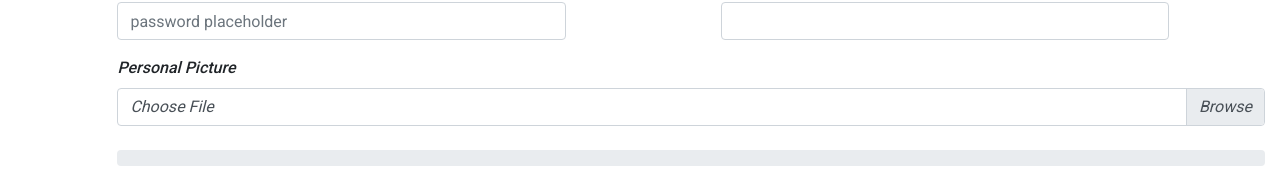
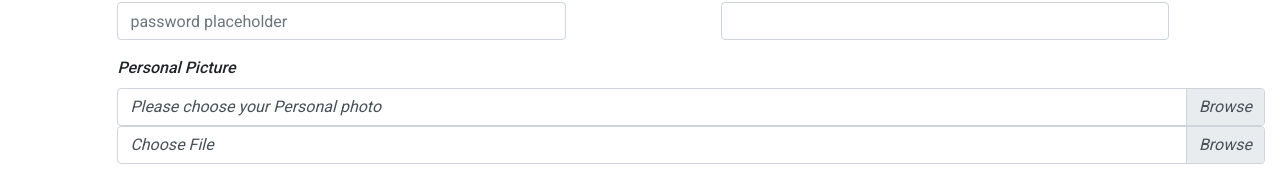
Before and after one commit to KOSaber/showmeSaudi_Front-end, a React (Create React App) app: page /SignUp in a window 1280 px wide. Shown: the part 448-626 px from the top of the page. Built offline with nearby package versions, Linux system fonts and the light colour scheme.

Commit message:
add fileupload & return img upload & book i think is work fine

```diff
--- a/src/SignIn.js
+++ b/src/SignIn.js
@@ -52,7 +52,7 @@ handleChange(e) {
     .then(
       (res) =>{
         console.log(res)
-      localStorage.setItem('usertoken' , res.data.token)
+    localStorage.setItem('usertoken' , res.data.token)
     var user =  jwt_decode(res.data.token)
     console.log(user)
 
@@ -60,7 +60,6 @@ handleChange(e) {
         this.props.history.push("./");
       }
       else{
-        console.log("Tour user");
         this.props.history.push("./TourGuyProfile/"+user.user._id)
       }
       })
--- a/src/SignUp.js
+++ b/src/SignUp.js
@@ -122,11 +122,11 @@ class SignUp extends Component {
       <FormGroup>
                 <Label for="exampleFile">Personal Picture</Label>
                 {/* <Input type="file" name="file" id="exampleFile" /> */}
-                {/* <CustomInput method="post" action="/upload" enctype="multipart/form-data" type="file" name="img" id="exampleFile" label="Please choose your Personal photo" onChange={this.changeTheStateForform}  /> */}
+                <CustomInput method="post" action="/upload" enctype="multipart/form-data" type="file" name="img" id="exampleFile" label="Please choose your Personal photo" onChange={this.changeTheStateForform}  />
                 {/* <FormText color="muted">
                       Please choose your Personal photo ...
                 </FormText> */}
-                <FileUpload onClick ={this.onsubmitTheStateToPosted}/>
+                <FileUpload method="post" action="/upload" enctype="multipart/form-data" type="file" name="img" id="exampleFile" label="Please choose your Personal photo" onChange={this.changeTheStateForform}/>
 
             </FormGroup>
             </Col>
--- a/src/TourGuyProfile.js
+++ b/src/TourGuyProfile.js
@@ -31,7 +31,7 @@ class TourGuyProfile  extends Component {
 
     axios.get(`http://localhost:7000/api/t-user/`+this.props.match.params.id)
       .then(response => {
-        console.log(response);
+        //console.log(response);
           this.setState({firstName: response.data.firstName})
           this.setState({lastName: response.data.lastName} )
           this.setState({address: response.data.address})
@@ -48,16 +48,6 @@ class TourGuyProfile  extends Component {
     .then(
       (res) =>{
         console.log(res)
-    var user =  jwt_decode(res.data.token)
-    console.log(user)
-
-      if(user.user.tourType==="regUser"){
-        this.props.history.push("./");
-      }
-      else{
-        console.log("Tour user");
-        this.props.history.push("./TourGuyProfile")
-      }
       })
     .catch(err => console.log(err))
   }
```
